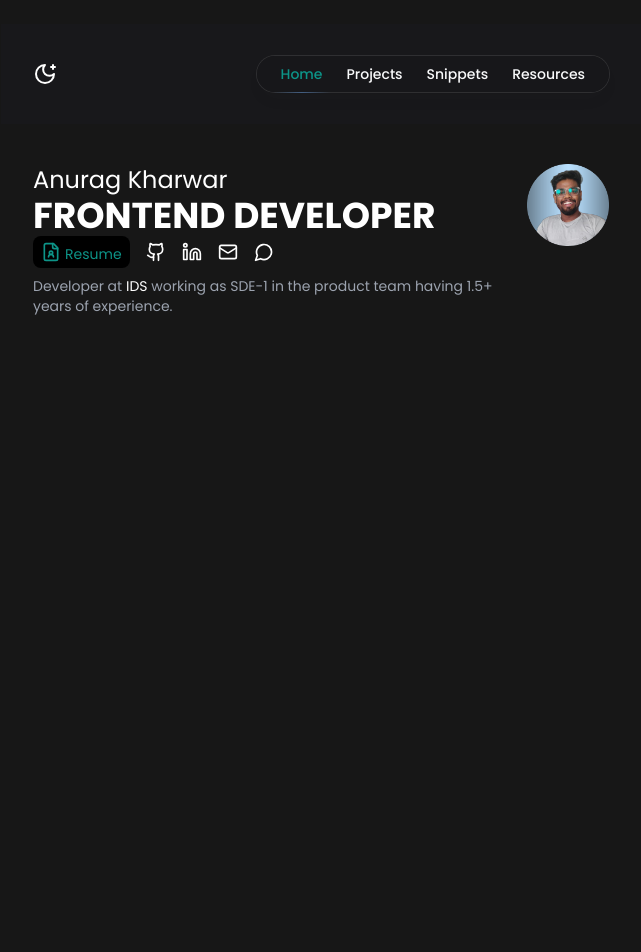
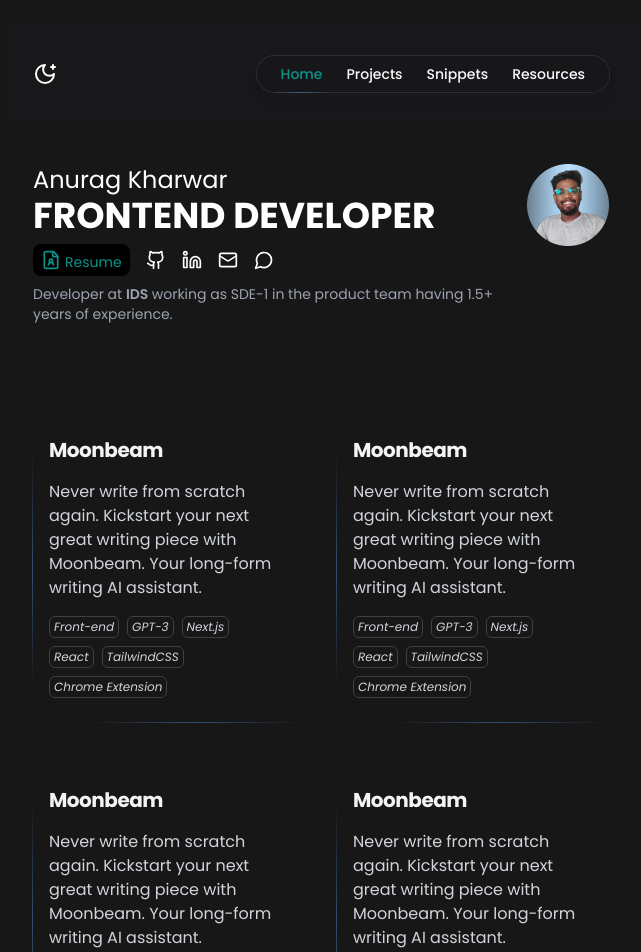
Before and after one commit to AnuragKharwar/anuragkharwar_next, a Next.js app: page / in a window 1280 px wide. Shown: the top 952 px of the page, without its empty margins (319-960 px from the left). Before the commit the page ends 800 px from the top, so only its background shows below. Built offline with nearby package versions, Linux system fonts and the light colour scheme.

Commit message:
wip-project section

```diff
--- a/app/(dashboard)/page.jsx
+++ b/app/(dashboard)/page.jsx
@@ -1,11 +1,13 @@
 import React from "react";
-import Themebutton from "@/Components/ui/themebutton";
-import Header from "@/Components/ui/Header/Header";
+
+import Header from "@/Components/Header/Header";
+import Projects from "@/Components/Projects/Projects";
 
 const page = () => {
   return (
-    <div className=" px-8  ">
+    <div className="flex flex-col  h-full px-8 gap-16">
       <Header />
+      <Projects />
     </div>
   );
 };
--- a/app/components/ui/Header/Header.tsx
+++ b/app/components/Header/Header.tsx
@@ -1,12 +1,10 @@
 import React from "react";
 import ProfileSection from "./ProfileSection";
-import About from "./About";
 
 const Header = () => {
   return (
     <div className="flex flex-row">
       <ProfileSection />
-      {/* <About /> */}
     </div>
   );
 };
--- a/app/components/ui/Header/ProfileSection.tsx
+++ b/app/components/Header/ProfileSection.tsx
@@ -13,7 +13,7 @@ import React from "react";
 
 const SocialIcons = () => {
   return (
-    <div className="flex flex-row gap-4  items-center">
+    <div className="flex flex-row gap-4  items-center mt-2">
       <a
         href="https://github.com/anuragkharwar"
         target="_blank"
@@ -47,9 +47,10 @@ const ProfileSection = () => {
           FrontEnd Developer
         </h1>
         <SocialIcons />
+
         <p className="text-sm text-gray-500 dark:text-gray-400 mt-2">
           Developer at{" "}
-          <a className="text-white " href="www.idssoft.com">
+          <a className="font-semibold " href="www.idssoft.com">
             IDS{" "}
           </a>{" "}
           working as SDE-1 in the product team having 1.5+ years of experience.
--- /dev/null
+++ b/app/components/Projects/Projects.tsx
@@ -0,0 +1,80 @@
+import React from "react";
+import ProjectCard from "@/Components/ui/ProjectCard";
+const Projects = () => {
+  return (
+    <div className="grid grid-cols-1 sm:grid-cols-2 gap-8 mt-8">
+      <ProjectCard
+        title="Moonbeam"
+        description="Never write from scratch again. Kickstart your next great writing piece with Moonbeam. Your long-form writing AI assistant."
+        href="https://gomoonbeam.com"
+        icon="moonbeam"
+        tags={[
+          "Front-end",
+          "GPT-3",
+          "Next.js",
+          "React",
+          "TailwindCSS",
+          "Chrome Extension",
+        ]}
+      />
+      <ProjectCard
+        title="Moonbeam"
+        description="Never write from scratch again. Kickstart your next great writing piece with Moonbeam. Your long-form writing AI assistant."
+        href="https://gomoonbeam.com"
+        icon="moonbeam"
+        tags={[
+          "Front-end",
+          "GPT-3",
+          "Next.js",
+          "React",
+          "TailwindCSS",
+          "Chrome Extension",
+        ]}
+      />
+      <ProjectCard
+        title="Moonbeam"
+        description="Never write from scratch again. Kickstart your next great writing piece with Moonbeam. Your long-form writing AI assistant."
+        href="https://gomoonbeam.com"
+        icon="moonbeam"
+        tags={[
+          "Front-end",
+          "GPT-3",
+          "Next.js",
+          "React",
+          "TailwindCSS",
+          "Chrome Extension",
+        ]}
+      />
+      <ProjectCard
+        title="Moonbeam"
+        description="Never write from scratch again. Kickstart your next great writing piece with Moonbeam. Your long-form writing AI assistant."
+        href="https://gomoonbeam.com"
+        icon="moonbeam"
+        tags={[
+          "Front-end",
+          "GPT-3",
+          "Next.js",
+          "React",
+          "TailwindCSS",
+          "Chrome Extension",
+        ]}
+      />
+      <ProjectCard
+        title="Moonbeam"
+        description="Never write from scratch again. Kickstart your next great writing piece with Moonbeam. Your long-form writing AI assistant."
+        href="https://gomoonbeam.com"
+        icon="moonbeam"
+        tags={[
+          "Front-end",
+          "GPT-3",
+          "Next.js",
+          "React",
+          "TailwindCSS",
+          "Chrome Extension",
+        ]}
+      />
+    </div>
+  );
+};
+
+export default Projects;
--- /dev/null
+++ b/app/components/ui/ProjectCard.js
@@ -0,0 +1,72 @@
+"use client";
+import { motion, useMotionTemplate, useMotionValue } from "framer-motion";
+
+export default function ProjectCard({ title, description, href, icon, tags }) {
+  // const tags = ["GitHub", "React", "JamStack"];
+  let mouseX = useMotionValue(0);
+  let mouseY = useMotionValue(0);
+
+  function onMouseMove({ currentTarget, clientX, clientY }) {
+    let { left, top } = currentTarget.getBoundingClientRect();
+    mouseX.set(clientX - left);
+    mouseY.set(clientY - top);
+  }
+  return (
+    <a
+      className="group mb-4 hover:shadow-lg rounded-xl  transition duration-200 relative "
+      href={href}
+      aria-label={title}
+      target="_blank"
+      rel="noopener noreferrer"
+      onMouseMove={onMouseMove}
+    >
+      <HoverPattern mouseX={mouseX} mouseY={mouseY} />
+
+      <div className="relative h-full ">
+        <span className="absolute w-[80%] -bottom-px right-px h-px bg-gradient-to-r from-blue-500/0 via-blue-500/40 to-blue-500/0 dark:from-blue-400/0 dark:via-blue-400/40 dark:to-blue-400/0"></span>
+        <span className="absolute w-px -left-px top-[10%] h-[80%] bg-gradient-to-b from-blue-500/0 via-blue-500/40 to-blue-500/0 dark:from-blue-400/0 dark:via-blue-400/40 dark:to-blue-400/0"></span>
+
+        <div className="  flex flex-col items-start  dark:border-gray-800 rounded p-4 relative">
+          {/* */}
+
+          <div>
+            <h4 className="text-xl font-bold tracking-tight text-gray-900 dark:text-gray-100">
+              {title}
+            </h4>
+            <p className="leading-6 pt-4 text-gray-700 dark:text-gray-300">
+              {description}
+            </p>
+            <div className="pt-4 flex md:flex-row flex-wrap">
+              {tags?.map((tag, idx) => (
+                <p
+                  key={idx}
+                  className={`leading-5 mb-2 dark:border dark:border-zinc-700 text-gray-700 dark:text-gray-300 dark:bg-transparent rounded-md text-xs italic bg-gray-50  mr-2 px-1`}
+                >
+                  {tag}
+                </p>
+              ))}
+            </div>
+          </div>
+        </div>
+      </div>
+    </a>
+  );
+}
+
+function HoverPattern({ mouseX, mouseY, ...gridProps }) {
+  let maskImage = useMotionTemplate`radial-gradient(300px at ${mouseX}px ${mouseY}px, white, transparent)`;
+  let style = { maskImage, WebkitMaskImage: maskImage };
+
+  return (
+    <div className="pointer-events-none">
+      <motion.div
+        className="absolute inset-0 rounded-xl bg-gradient-to-r from-blue-100/50 to-teal-100/50 opacity-0 transition duration-300 group-hover:opacity-100 dark:from-[#202D2E] dark:to-[#303428]"
+        style={style}
+      />
+      <motion.div
+        className="absolute inset-0 rounded-xl opacity-0 mix-blend-overlay transition duration-300 group-hover:opacity-100"
+        style={style}
+      ></motion.div>
+    </div>
+  );
+}
--- /dev/null
+++ b/app/components/ui/cardsWrapper.tsx
@@ -0,0 +1,7 @@
+import React from "react";
+
+const CardsWrapper = () => {
+  return <div></div>;
+};
+
+export default CardsWrapper;
--- a/tsconfig.json
+++ b/tsconfig.json
@@ -24,6 +24,6 @@
       "@/UI/*": ["./app/ui/*"],
     }
   },
-  "include": ["next-env.d.ts", "**/*.ts", "**/*.tsx", ".next/types/**/*.ts"],
+  "include": ["next-env.d.ts", "**/*.ts", "**/*.tsx", ".next/types/**/*.ts", "app/components/card.js"],
   "exclude": ["node_modules"]
 }
```
Also changed, not shown: app/components/Header/About.tsx (renamed from app/components/ui/Header/About.tsx), app/components/TimeLine/TimeLine.js (added).
